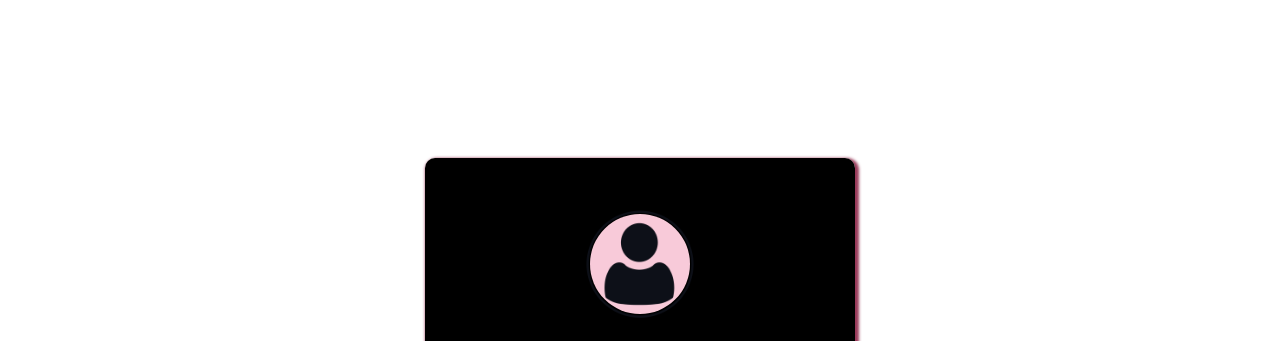
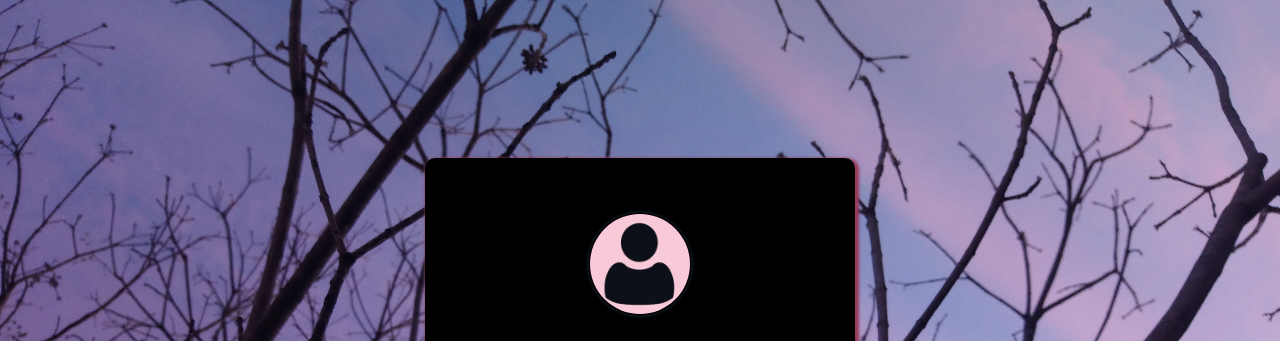
Before and after one commit to ittehcuos/login-landing, a plain HTML site: page index.html in a window 1280 px wide. Shown: the top 341 px of the page. Drawn offline with Linux system fonts and the light colour scheme; files whose address does not match are found by name.

Commit message:
Update style.css

```diff
--- a/style.css
+++ b/style.css
@@ -6,7 +6,7 @@ body{
        justify-content: center;
        align-items: center;
        background-color: rgb(255, 255, 255);
-       background-image: url("/login/img/arbolhorizontal.JPG");
+       background-image: url("./img/arbolhorizontal.JPG");
        background-size: cover;
        background-repeat: no-repeat;
        background-attachment: fixed;
```
